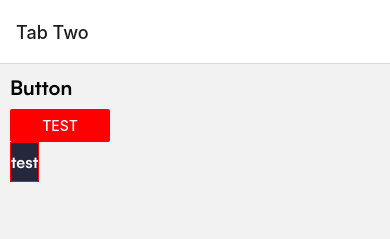
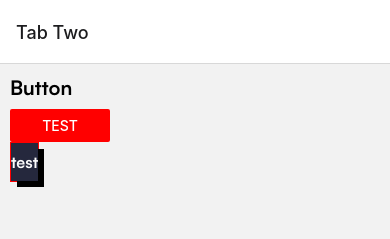
Before and after one commit to daft2/react-native-rugged-ui, a React Native app: screen /TabTwo in a window 390 px wide. Shown: the top 239 px of the page. Built offline with nearby package versions, Linux system fonts and the light colour scheme; what expo-linking would draw is missing.

Commit message:
feat: add neobrutalism shadow ,rounded, shadowColor customization

```diff
--- a/src/components/Button.tsx
+++ b/src/components/Button.tsx
@@ -9,6 +9,8 @@ type ButtonProps = SpacingProps &
     title: string;
     color?: ColorsOptions;
     textColor?: ColorsOptions;
+    shadowColor?: ColorsOptions;
+    rounded?: "xs" | "sm" | "md" | "lg" | "xl" | "full" | "none";
   };
 
 const Button = ({
@@ -29,12 +31,25 @@ const Button = ({
   title,
   color = "dark",
   textColor = "neutral",
+  shadowColor = "black",
+  rounded = "none",
   ...props
 }: ButtonProps) => {
   const { spacing, colors } = useTheme();
 
+  const roundedMap = {
+    xs: 2,
+    sm: 4,
+    md: 8,
+    lg: 10,
+    xl: 20,
+    full: "100%",
+    none: undefined
+  };
+
   return (
     <TouchableNativeFeedback>
+      <View style={{ position: "relative" }}>
         <View
           {...props}
           style={[
@@ -60,7 +75,8 @@ const Button = ({
               width: "100%",
               justifyContent: "center",
               alignItems: "center",
-            backgroundColor: colors[color]
+              backgroundColor: colors[color],
+              borderRadius: roundedMap[rounded]
             }
           ]}
         >
@@ -68,6 +84,38 @@ const Button = ({
             {title}
           </Text>
         </View>
+        <View
+          style={[
+            {
+              padding: spacing[p],
+              paddingHorizontal: spacing[px],
+              paddingVertical: spacing[py],
+              paddingTop: spacing[pt],
+              paddingRight: spacing[pr],
+              paddingBottom: spacing[pb],
+              paddingLeft: spacing[pl],
+              margin: spacing[m],
+              marginHorizontal: spacing[mx],
+              marginVertical: spacing[my],
+              marginTop: spacing[mt],
+              marginRight: spacing[mr],
+              marginBottom: spacing[mb],
+              marginLeft: spacing[ml]
+            },
+            {
+              position: "absolute",
+              top: 6,
+              bottom: -6,
+              right: -6,
+              backgroundColor: colors[shadowColor],
+              borderWidth: 1,
+              width: "100%",
+              zIndex: -10,
+              borderRadius: roundedMap[rounded]
+            }
+          ]}
+        />
+      </View>
     </TouchableNativeFeedback>
   );
 };
```
Lines whose indentation alone changed are shown as unchanged.
